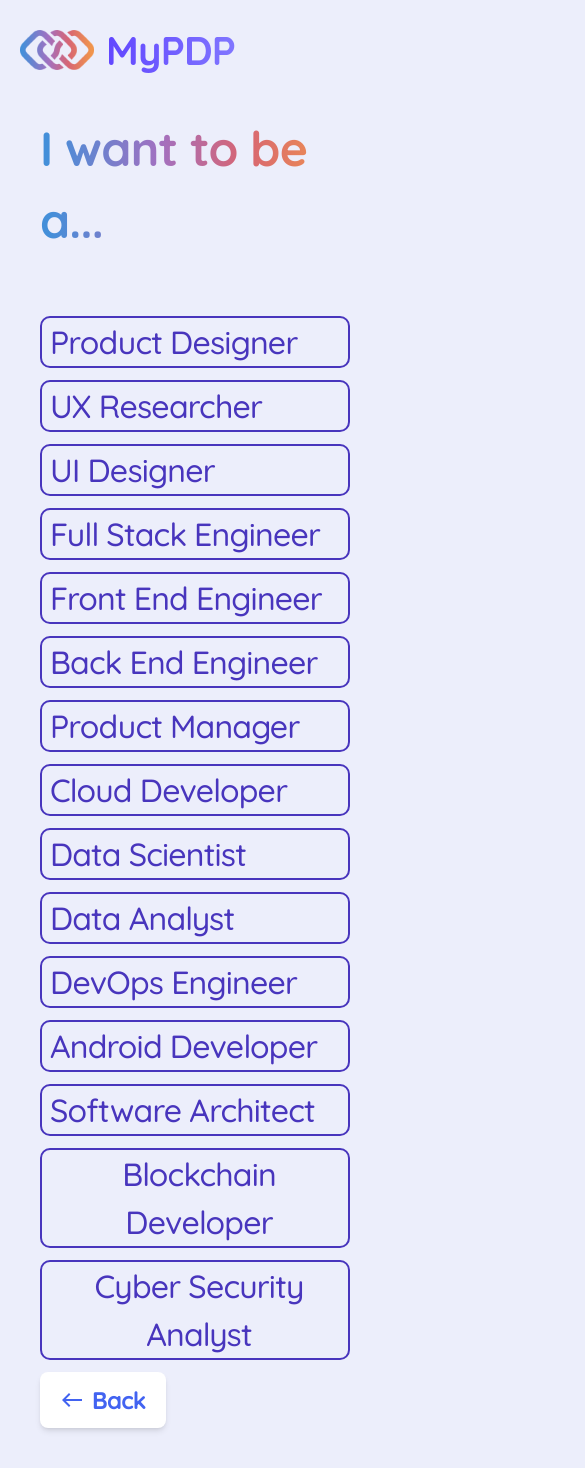
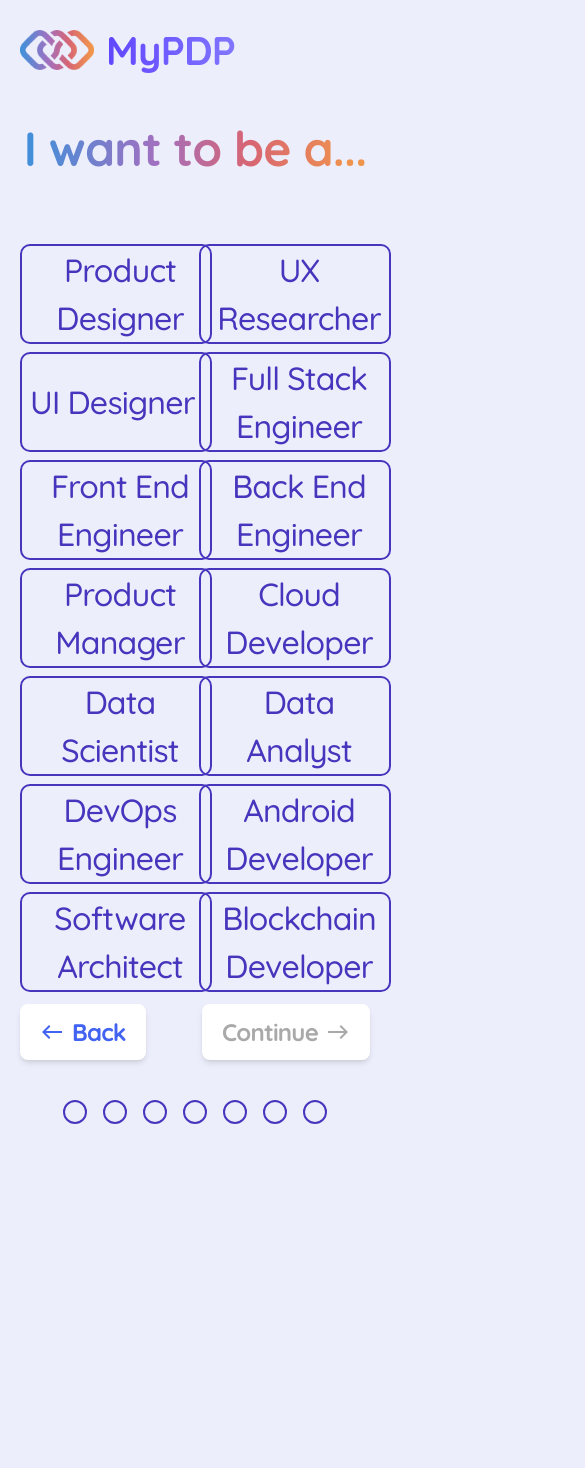
Before and after one commit to britzky/career-coach, a React (Vite) app in the folder frontend/career-coach/: page /desired-job in a window 390 px wide. Shown: the top 1468 px of the page, 585 px wide, since content can reach past the window. After the commit the page ends 1164 px from the top, so only its background shows below. Built offline with nearby package versions, Linux system fonts and the light colour scheme.

Commit message:
Made Desired Job mobile responsive

```diff
--- a/frontend/career-coach/src/components/JobCard/JobCard.tsx
+++ b/frontend/career-coach/src/components/JobCard/JobCard.tsx
@@ -6,7 +6,7 @@ interface JobCardProps {
 }
 
 export const JobCard: React.FC<JobCardProps> = ({ selected, onCardClick, tag, text }) => {
-    const customClass = selected ? 'bg-purpleText text-white w-full rounded-[10px] cursor-pointer flex items-center text-base font-medium text-center pl-2' : 'border-2 border-purpleText w-full hover:bg-cardHover rounded-[10px] cursor-pointer flex items-center text-purpleText text-base font-medium text-center pl-2'
+    const customClass = selected ? 'bg-purpleText text-white w-48 lg:w-full h-[100px] lg:h-auto rounded-[10px] cursor-pointer flex items-center text-base font-medium text-center pl-2' : 'border-2 border-purpleText w-48 lg:w-full h-[100px] lg:h-auto hover:bg-cardHover rounded-[10px] cursor-pointer flex items-center text-purpleText text-base font-medium text-center pl-2'
     return (
         <div className={customClass} onClick={() => onCardClick(tag)}>
           <p>{text}</p>
--- a/frontend/career-coach/src/pages/DesiredJob/DesiredJob.tsx
+++ b/frontend/career-coach/src/pages/DesiredJob/DesiredJob.tsx
@@ -31,7 +31,6 @@ export const DesiredJob = () => {
     'Android Developer',
     'Software Architect',
     'Blockchain Developer',
-    'Cyber Security Analyst',
   ]
 
   // remove before shipping to production
@@ -58,7 +57,8 @@ export const DesiredJob = () => {
         </div>
         <div className="mb-7 flex justify-center">
         </div>
-        <div className="flex flex-col xl:w-[1200px] gap-3 mb-[12px]">
+        <div className="flex flex-col items-center w-full xl:w-[1200px] mb-[12px]">
+          <div className="grid grid-cols-2 gap-2">
             {jobs.map((job) => (
               <div key={job}>
                 <JobCard
@@ -70,15 +70,19 @@ export const DesiredJob = () => {
               </div>
             ))}
           </div>
+        </div>
         <div className="flex justify-between mt-auto mb-10 w-full">
           <NavButton back to='/'>Back</NavButton>
-          <div style={{ flexGrow: 1}} className='mx-[30rem]'>
+          <div style={{ flexGrow: 1}} className='lg:mx-[30rem] hidden lg:block'>
             <ProgressTracker />
           </div>
           <div className='flex'>
             <NavButton disabled={!selectedCard} onClick={handleContinueClick}>Continue</NavButton>
           </div>
         </div>
+        <div className="lg:hidden mb-10">
+          <ProgressTracker />
+        </div>
       </div>
     </div>
   )
--- a/frontend/career-coach/src/routes/AllRoutes/AllRoutes.tsx
+++ b/frontend/career-coach/src/routes/AllRoutes/AllRoutes.tsx
@@ -12,7 +12,7 @@ export const AllRoutes = () => {
   const noMargin = location.pathname === "/" || location.pathname === "/roadmap";
 
   return (
-    <div className={noMargin ? "" : "mx-10"}>
+    <div className={noMargin ? "" : "mx-5 lg:mx-10"}>
         <Routes>
             <Route path="/" element={<LandingPage />} />
             <Route path="budget" element={<Budget />} />
```
Lines whose indentation alone changed are shown as unchanged.
